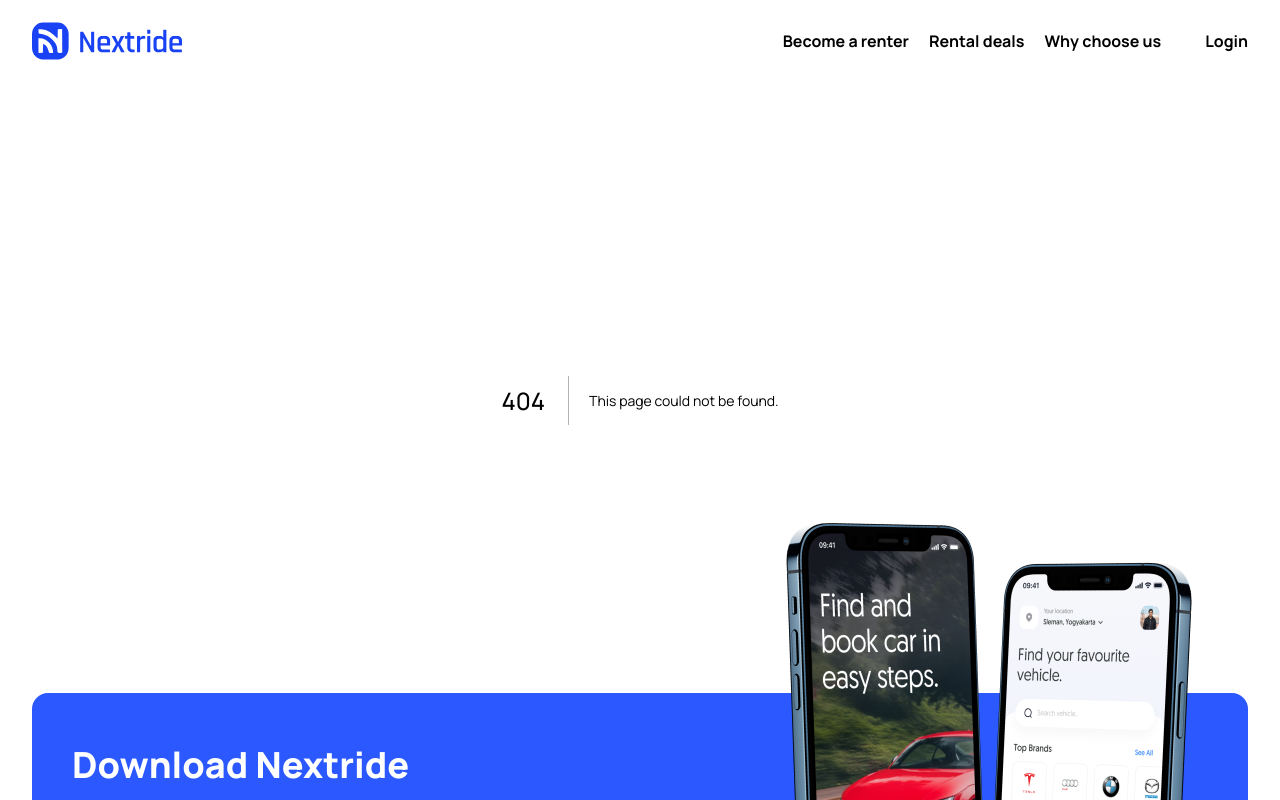
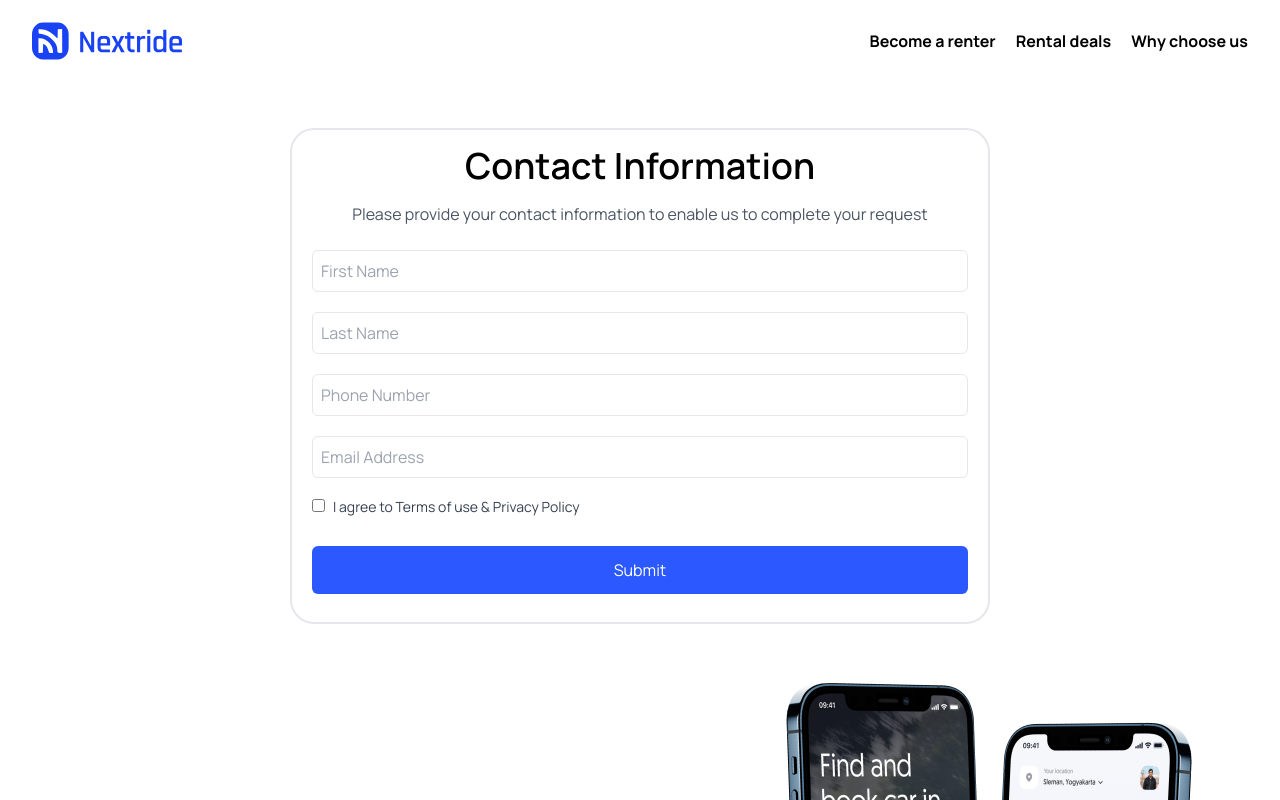
Before and after one commit to muhaj-dev/NextRide, a Next.js app: page /infotransfer in a window 1280 px wide. Before the commit this address had no page. Shown: the top 800 px of the page. Built offline with nearby package versions, Linux system fonts and the light colour scheme.

Commit message:
Info page ui

```diff
--- /dev/null
+++ b/app/infotransfer/page.tsx
@@ -0,0 +1,150 @@
+'use client'
+import React, { useState, ChangeEvent, FormEvent } from 'react';
+
+interface FormData {
+  firstName: string;
+  lastName: string;
+  phoneNumber: string;
+  email: string;
+  agreeToTerms: boolean;
+}
+
+export default function ContactPage(): JSX.Element {
+  const [formData, setFormData] = useState<FormData>({
+    firstName: '',
+    lastName: '',
+    phoneNumber: '',
+    email: '',
+    agreeToTerms: false,
+  });
+
+  const handleInputChange = (
+    field: keyof FormData,
+    value: string | boolean
+  ): void => {
+    setFormData((prevData) => ({
+      ...prevData,
+      [field]: value,
+    }));
+  };
+
+  const handleCheckboxChange = (): void => {
+    setFormData((prevData) => ({
+      ...prevData,
+      agreeToTerms: !prevData.agreeToTerms,
+    }));
+  };
+
+ const handleSubmit = (e: FormEvent<HTMLFormElement>): void => {
+  e.preventDefault();
+
+  // Check if all required fields have a value
+  const isFormValid = Object.values(formData).every((value) => Boolean(value));
+
+  if (isFormValid) {
+    // Add your form submission logic here
+    console.log('Form data submitted:', formData);
+  } else {
+    console.log('Please fill in all required fields.');
+  }
+};
+
+  return (
+    <div className='py-32'>
+      <div className='mb-52 w-[95%] max-w-[700px] mx-auto py-4 px-5 border-2 rounded-3xl'>
+        <p className='text-center font-semibold text-4xl mb-4'>Contact Information</p>
+        <p className='text-center text-gray-600'>
+          Please provide your contact information to enable us to complete your request
+        </p>
+
+        <form onSubmit={handleSubmit} className='mt-5'>
+          <div className='mb-4'>
+            {/* <label htmlFor='firstName' className='block  font-medium text-gray-700'>
+              First Name
+            </label> */}
+            <input
+              type='text'
+              id='firstName'
+              name='firstName'
+              placeholder='First Name'
+              value={formData.firstName}
+              onChange={(e) => handleInputChange('firstName', e.target.value)}
+              className='mt-1 p-2 border rounded-md w-full'
+              required
+            />
+          </div>
+
+          <div className='mb-4'>
+            {/* <label htmlFor='lastName' className='block  font-medium text-gray-700'>
+              Last Name
+            </label> */}
+            <input
+              type='text'
+              placeholder='Last Name'
+              id='lastName'
+              name='lastName'
+              value={formData.lastName}
+              onChange={(e) => handleInputChange('lastName', e.target.value)}
+              className='mt-1 p-2 border rounded-md w-full'
+              required
+            />
+          </div>
+
+          <div className='mb-4'>
+            {/* <label htmlFor='phoneNumber' className='block  font-medium text-gray-700'>
+              Phone Number
+            </label> */}
+            <input
+              type='tel'
+              id='phoneNumber'
+              name='phoneNumber'
+              placeholder='Phone Number'
+              value={formData.phoneNumber}
+              onChange={(e) => handleInputChange('phoneNumber', e.target.value)}
+              className='mt-1 p-2 border rounded-md w-full'
+              required
+            />
+          </div>
+
+          <div className='mb-4'>
+            {/* <label htmlFor='email' className='block  font-medium text-gray-700'>
+              Email Address
+            </label> */}
+            <input
+              type='email'
+              id='email'
+              name='email'
+              placeholder='Email Address'
+              value={formData.email}
+              onChange={(e) => handleInputChange('email', e.target.value)}
+              className='mt-1 p-2 border rounded-md w-full'
+              required
+            />
+          </div>
+
+          <div className='mb-4'>
+            <input
+              type='checkbox'
+              id='agreeToTerms'
+              name='agreeToTerms'
+              checked={formData.agreeToTerms}
+              onChange={handleCheckboxChange}
+              className='mr-2'
+              required
+            />
+            <label htmlFor='agreeToTerms' className=' text-gray-700 text-sm'>
+              I agree to Terms of use & Privacy Policy
+            </label>
+          </div>
+
+          <button
+            type='submit'
+            className='w-full my-3 bg-primary-blue text-white p-3 rounded-md hover:bg-opacity-80'
+          >
+            Submit
+          </button>
+        </form>
+      </div>
+    </div>
+  );
+}
--- a/app/page.tsx
+++ b/app/page.tsx
@@ -28,9 +28,9 @@ export default function Home() {
      </Head> */}
      <main className='overflow-hidden'>
            <Hero />
-           <div className="flex-center">
+           {/* <div className="flex-center max-width"> */}
              <Card />
-           </div>
+           {/* </div> */}
            {/* <Brands /> */}
            <div className="mx-auto ">
             <div className='flex justify-center items-center flex-col gap-4 my-20'>
--- a/components/Card.tsx
+++ b/components/Card.tsx
@@ -1,19 +1,24 @@
 "use client"
-import React, { useState } from 'react';
+
+import React, { useState, FormEvent } from 'react';
 import DatePicker from 'react-datepicker';
+import { useRouter } from 'next/navigation'
 import 'react-datepicker/dist/react-datepicker.css';
 import { CustomButton } from '../components';
 
 interface FormData {
-  location: string;
+  PickLocation: string;
+  DropLocation: string;
   dropOffDate: Date | null;
   returnDate: Date | null;
 }
 
 const Card: React.FC = () => {
+  const router = useRouter()
   // State to manage form data
   const [formData, setFormData] = useState<FormData>({
-    location: '',
+    PickLocation: '',
+    DropLocation: '',
     dropOffDate: null,
     returnDate: null,
   });
@@ -27,8 +32,10 @@ const Card: React.FC = () => {
   };
 
   // Function to handle form submission (simulating a POST request)
-  const handleSubmit = () => {
+  const handleSubmit = (e: FormEvent<HTMLFormElement>): void => {
+    e.preventDefault();
     console.log(formData);
+    router.push('/infotransfer')
 
     // Simulate a POST request to an endpoint
     // fetch('your-api-endpoint', {
@@ -49,30 +56,32 @@ const Card: React.FC = () => {
   };
 
   return (
-    <div className="bg-white w-[100%] md:w-[95%] py-2 px-4 rounded-3xl mt-10 shadow-2xl mb-5">
-      <div className="flex flex-wrap justify-center md:justify-between items-center gap-2 md:gap-6">
-        <div className="w-full pb-5 w[45%] md:w-[160px] max-w-[170px] pl-0">
+    <div className="bg-white w-[95%] max-w-[1300px] mx-auto  py-4 px-4 rounded-2xl mt-10 shadow-2xl mb-5">
+      <form onSubmit={handleSubmit} className="w- flex flex-wrap justify-between  items-center gap-4">
+        <div className=" px-3 py-2 w-full sm:w-[45%] lg:w-[17%] border-2 rounded-2xl">
           <h2 className="text-md font-semibold mt-2">Pick Location</h2>
           <input
             type="text"
-            value={formData.location}
-            onChange={(e) => handleInputChange('location', e.target.value)}
+            value={formData.PickLocation}
+            onChange={(e) => handleInputChange('PickLocation', e.target.value)}
             placeholder="Search your location"
-            className="border p-2 mt-2 w-full"
+            className=" mt-2 w-full focus:outline-none"
+            required
           />
         </div>
-        <div className="w-full pb-5 w[45%] md:w-[160px] max-w-[170px] pl-0">
+        <div className=" px-3 py-2 w-full sm:w-[45%] lg:w-[17%] border-2 rounded-2xl">
           <h2 className="text-md font-semibold mt-2">Drop off Location</h2>
           <input
             type="text"
-            value={formData.location}
-            onChange={(e) => handleInputChange('location', e.target.value)}
+            value={formData.DropLocation}
+            onChange={(e) => handleInputChange('DropLocation', e.target.value)}
             placeholder="Search your location"
-            className="border p-2 mt-2 w-full"
+            className=" mt-2 w-full focus:outline-none"
+            required
           />
         </div>
 
-        <div className="w-full w[45%] md:w-[160px] max-w-[170px] pb-5  pl-0">
+        <div className="px-3 py-2 w-full sm:w-[45%] lg:w-[17%] border-2 rounded-2xl">
           <h2 className="text-md font-semibold mt-2">Drop Off Date</h2>
           <DatePicker
             selected={formData.dropOffDate}
@@ -82,10 +91,11 @@ const Card: React.FC = () => {
             timeIntervals={15}
             dateFormat="Pp"
             placeholderText="Tue 15 Feb, 09:00"
-            className="border p-2 mt-2 w-full"
+            className=" mt-2 w-full focus:outline-none"
+            required
           />
         </div>
-        <div className="w-full w[45%] md:w-[160px] max-w-[170px]  pb-5 pl-0">
+        <div className="px-3 py-2 w-full sm:w-[45%] lg:w-[17%] border-2 rounded-2xl">
           <h2 className="text-md font-semibold mt-2">Return Date</h2>
           <DatePicker
             selected={formData.returnDate}
@@ -95,17 +105,24 @@ const Card: React.FC = () => {
             timeIntervals={15}
             dateFormat="Pp"
             placeholderText="Tue 16 Feb, 09:00"
-            className="border p-2 mt-2 w-full"
+            className=" mt-2 w-full focus:outline-none"
+            required
           />
         </div>
-        <div className="w-full w[45%] md:w-[160px] max-w-[170px] md:border-l pl-0">
-          <CustomButton
+        <div className="w-full lg:w-[17%] ">
+          {/* <CustomButton
             title="Proceed"
             containerStyles="bg-primary-blue text-white w-[160px] rounded-lg mt-2 p-4"
             handleClick={handleSubmit}
-          />
+          /> */}
+          <button
+            type='submit'
+            className='w-full   bg-primary-blue text-white p-4 md:p-6 rounded-md hover:bg-opacity-80'
+          >
+            Proceed
+          </button>
         </div>
-      </div>
+      </form>
     </div>
   );
 };
--- a/components/Footer.tsx
+++ b/components/Footer.tsx
@@ -40,6 +40,7 @@ const Footer = () => {
             alt="logo"
             width={437}
             height={64}
+            priority
             className="object-contain pb-60"
           />
         </div>
--- a/components/Navbar.tsx
+++ b/components/Navbar.tsx
@@ -85,9 +85,7 @@ const Navbar = () => {
           <Link href="/" className="text-black hover:text-primary-blue font-bold">
           Why choose us
           </Link>
-          <Link href="/" className="text-black hover:text-primary-blue font-bold ml-6">
-          Login
-          </Link>
+
         </div>
       </nav>
     </header>
```
